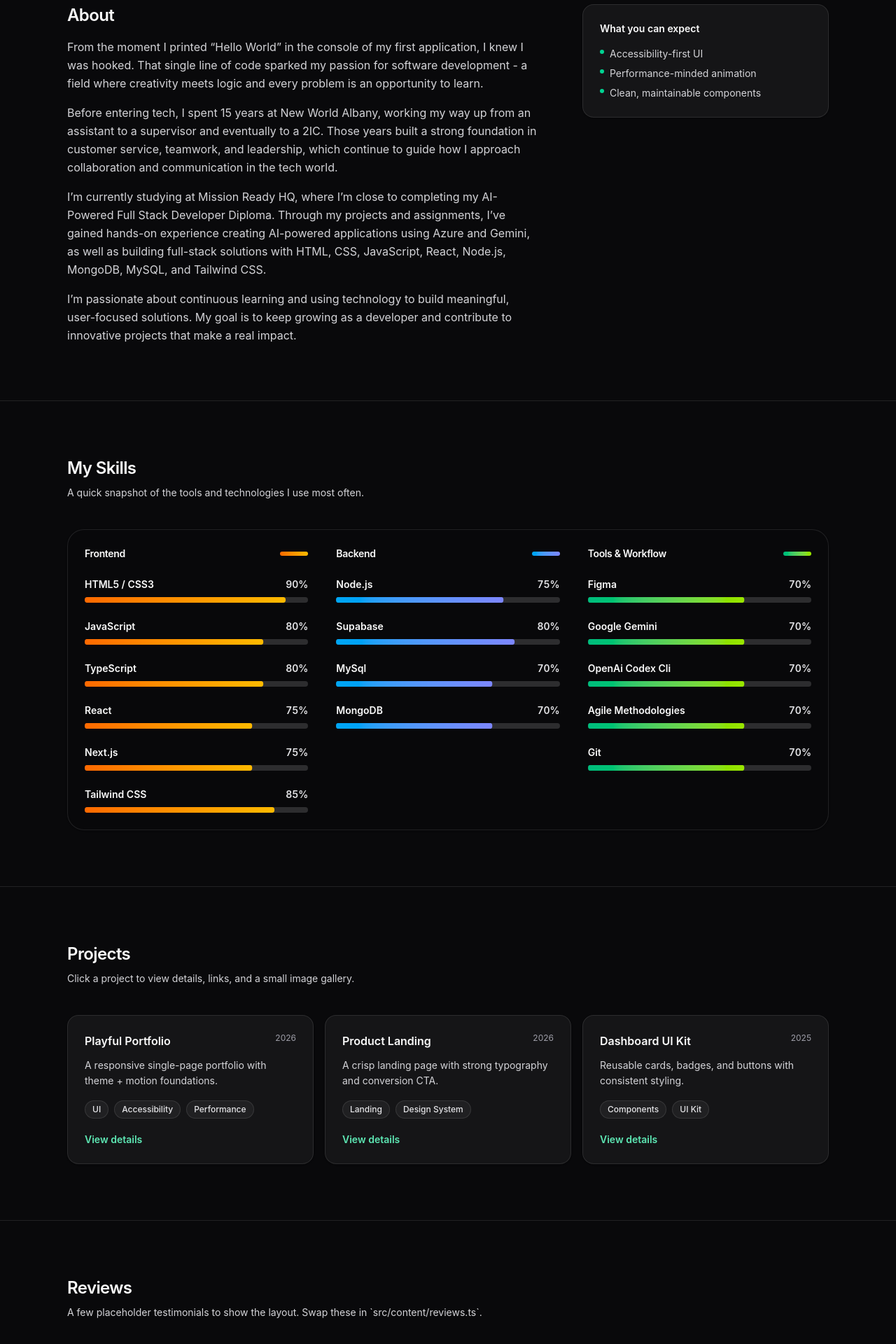
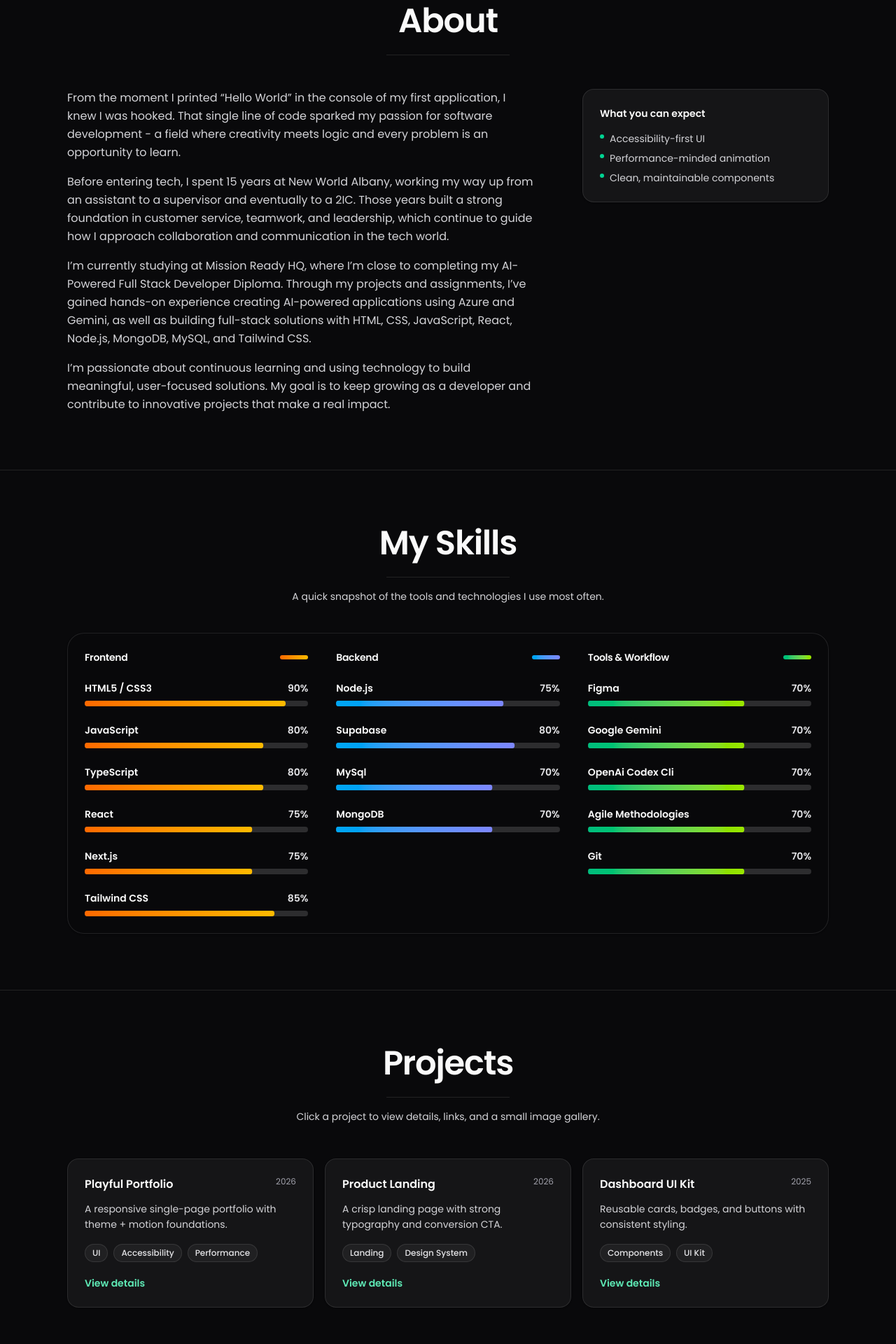
Before and after one commit to kstamaria29/portfolio, a React (Vite) app: page / in a window 1280 px wide. Shown: the part 780-2700 px from the top of the page at 70% size. Built offline with nearby package versions, Linux system fonts and the light colour scheme.

Commit message:
Added Poppins from Google Fonts and made section headers/description centered

```diff
--- a/index.html
+++ b/index.html
@@ -5,6 +5,12 @@
     <meta name="viewport" content="width=device-width, initial-scale=1.0" />
     <meta name="color-scheme" content="dark light" />
     <title>Portfolio</title>
+    <link rel="preconnect" href="https://fonts.googleapis.com" />
+    <link rel="preconnect" href="https://fonts.gstatic.com" crossorigin />
+    <link
+      href="https://fonts.googleapis.com/css2?family=Poppins:wght@400;500;600;700&display=swap"
+      rel="stylesheet"
+    />
     <script>
       (function () {
         try {
--- a/src/components/sections/About.tsx
+++ b/src/components/sections/About.tsx
@@ -17,12 +17,16 @@ export function About() {
       {...motionProps}
     >
       <Container>
-        <div className="flex flex-col gap-10 lg:flex-row lg:items-start lg:justify-between">
+        <div className="mx-auto max-w-3xl text-center">
+          <h2 className="text-5xl font-semibold tracking-tight text-zinc-900 dark:text-zinc-50">
+            {profile.aboutSection.heading}
+          </h2>
+          <div className="mx-auto mt-6 h-px w-44 bg-zinc-200/70 dark:bg-white/10" />
+        </div>
+
+        <div className="mt-12 flex flex-col gap-10 lg:flex-row lg:items-start lg:justify-between">
           <div className="max-w-2xl">
-            <h2 className="text-2xl font-semibold tracking-tight text-zinc-900 dark:text-zinc-50">
-              {profile.aboutSection.heading}
-            </h2>
-            <div className="mt-4 space-y-4 text-base leading-relaxed text-zinc-600 dark:text-zinc-300">
+            <div className="space-y-4 text-base leading-relaxed text-zinc-600 dark:text-zinc-300">
               {profile.bio.map((paragraph) => (
                 <p key={paragraph}>{paragraph}</p>
               ))}
--- a/src/components/sections/Contact.tsx
+++ b/src/components/sections/Contact.tsx
@@ -29,15 +29,18 @@ export function Contact() {
       {...motionProps}
     >
       <Container>
-        <div className="grid gap-10 lg:grid-cols-2">
+        <div className="mx-auto max-w-3xl text-center">
+          <h2 className="text-5xl font-semibold tracking-tight text-zinc-900 dark:text-zinc-50">
+            {contact.heading}
+          </h2>
+          <div className="mx-auto mt-6 h-px w-44 bg-zinc-200/70 dark:bg-white/10" />
+          <p className="mx-auto mt-4 max-w-2xl text-sm leading-relaxed text-zinc-600 dark:text-zinc-300">
+            {contact.description}
+          </p>
+        </div>
+
+        <div className="mt-12 grid gap-10 lg:grid-cols-2">
           <div>
-            <h2 className="text-2xl font-semibold tracking-tight text-zinc-900 dark:text-zinc-50">
-              {contact.heading}
-            </h2>
-            <p className="mt-3 max-w-xl text-sm leading-relaxed text-zinc-600 dark:text-zinc-300">
-              {contact.description}
-            </p>
-
             <div className="mt-6 space-y-2 text-sm">
               <p className="text-zinc-700 dark:text-zinc-200">
                 Email:{" "}
@@ -146,7 +149,11 @@ export function Contact() {
                   </label>
 
                   <div className="flex flex-wrap items-center gap-3">
-                    <Button type="submit" variant="primary" disabled={status === "submitting"}>
+                    <Button
+                      type="submit"
+                      variant="primary"
+                      disabled={status === "submitting"}
+                    >
                       {status === "submitting" ? "Sending..." : "Send message"}
                     </Button>
                     {status === "success" ? (
--- a/src/components/sections/Hero.tsx
+++ b/src/components/sections/Hero.tsx
@@ -30,8 +30,8 @@ export function Hero() {
             <h1 className="mt-4 max-w-3xl text-balance text-4xl font-semibold tracking-tight text-zinc-900 dark:text-zinc-50 sm:text-6xl">
               {profile.tagline}
             </h1>
-            <h1 className="mt-4 max-w-3xl text-balance text-4xl font-semibold tracking-tight text-zinc-900 dark:text-zinc-50 sm:text-6xl leading-8">
-              <span className="text-emerald-500">Kenneth</span> Sta Maria
+            <h1 className="mt-4 max-w-3xl text-balance text-4xl font-semibold tracking-tight text-zinc-900 dark:text-zinc-50 sm:text-5xl leading-8">
+              <span className="sm:text-6xl text-emerald-500">Kenneth</span> Sta Maria
             </h1>
 
             <p className="mt-5 max-w-2xl text-pretty text-base leading-relaxed text-zinc-600 dark:text-zinc-300">
--- a/src/components/sections/Projects.tsx
+++ b/src/components/sections/Projects.tsx
@@ -29,18 +29,17 @@ export function Projects() {
       {...sectionMotionProps}
     >
       <Container>
-        <div className="flex items-end justify-between gap-6">
-          <div>
-            <h2 className="text-2xl font-semibold tracking-tight text-zinc-900 dark:text-zinc-50">
-              {projectsSection.heading}
-            </h2>
-            <p className="mt-2 max-w-2xl text-sm leading-relaxed text-zinc-600 dark:text-zinc-300">
-              {projectsSection.description}
-            </p>
-          </div>
+        <div className="mx-auto max-w-3xl text-center">
+          <h2 className="text-5xl font-semibold tracking-tight text-zinc-900 dark:text-zinc-50">
+            {projectsSection.heading}
+          </h2>
+          <div className="mx-auto mt-6 h-px w-44 bg-zinc-200/70 dark:bg-white/10" />
+          <p className="mx-auto mt-4 max-w-2xl text-sm leading-relaxed text-zinc-600 dark:text-zinc-300">
+            {projectsSection.description}
+          </p>
         </div>
 
-        <div className="mt-10 grid gap-4 sm:grid-cols-2 lg:grid-cols-3">
+        <div className="mt-12 grid gap-4 sm:grid-cols-2 lg:grid-cols-3">
           {projects.map((project) => (
             <motion.button
               key={project.id}
--- a/src/components/sections/Reviews.tsx
+++ b/src/components/sections/Reviews.tsx
@@ -17,16 +17,17 @@ export function Reviews() {
       {...motionProps}
     >
       <Container>
-        <div>
-          <h2 className="text-2xl font-semibold tracking-tight text-zinc-900 dark:text-zinc-50">
+        <div className="mx-auto max-w-3xl text-center">
+          <h2 className="text-5xl font-semibold tracking-tight text-zinc-900 dark:text-zinc-50">
             {reviewsSection.heading}
           </h2>
-          <p className="mt-2 max-w-2xl text-sm leading-relaxed text-zinc-600 dark:text-zinc-300">
+          <div className="mx-auto mt-6 h-px w-44 bg-zinc-200/70 dark:bg-white/10" />
+          <p className="mx-auto mt-4 max-w-2xl text-sm leading-relaxed text-zinc-600 dark:text-zinc-300">
             {reviewsSection.description}
           </p>
         </div>
 
-        <div className="mt-10 grid gap-4 sm:grid-cols-2">
+        <div className="mt-12 grid gap-4 sm:grid-cols-2">
           {reviews.map((review) => (
             <Card key={review.id} className="flex h-full flex-col">
               <div className="space-y-3 text-sm leading-relaxed text-zinc-700 dark:text-zinc-200">
--- a/src/components/sections/Skills.tsx
+++ b/src/components/sections/Skills.tsx
@@ -76,11 +76,12 @@ export function Skills() {
     >
       <Container>
         <div className="flex flex-col gap-4">
-          <div>
-            <h2 className="text-2xl font-semibold tracking-tight text-zinc-900 dark:text-zinc-50">
+          <div className="mx-auto max-w-3xl text-center">
+            <h2 className="text-5xl font-semibold tracking-tight text-zinc-900 dark:text-zinc-50">
               {skillsSection.heading}
             </h2>
-            <p className="mt-2 max-w-2xl text-sm leading-relaxed text-zinc-600 dark:text-zinc-300">
+            <div className="mx-auto mt-6 h-px w-44 bg-zinc-200/70 dark:bg-white/10" />
+            <p className="mx-auto mt-4 max-w-2xl text-sm leading-relaxed text-zinc-600 dark:text-zinc-300">
               {skillsSection.description}
             </p>
           </div>
--- a/src/styles/index.css
+++ b/src/styles/index.css
@@ -1,6 +1,10 @@
 @import "tailwindcss";
 
 @custom-variant dark (&:where(.dark, .dark *));
+
+@theme {
+  --font-sans: "Poppins", ui-sans-serif, system-ui, -apple-system, "Segoe UI", sans-serif;
+}
 
 @layer base {
   html {
@@ -18,7 +22,7 @@
   }
 
   body {
-    @apply bg-white text-zinc-900 antialiased dark:bg-zinc-950 dark:text-zinc-50;
+    @apply bg-white font-sans text-zinc-900 antialiased dark:bg-zinc-950 dark:text-zinc-50;
   }
 
   a {
```
